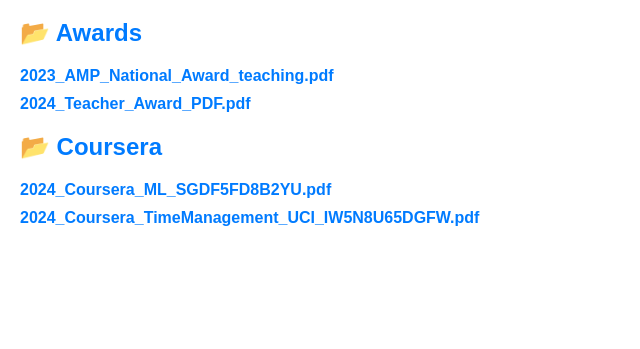
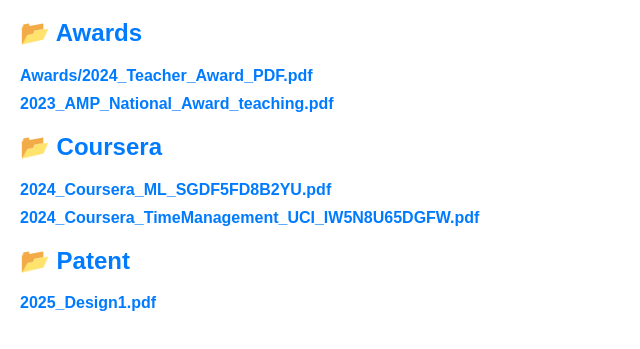
Before and after one commit to ummesalmaM/UmmesalmaM_Info, a plain HTML site: page index.html in a window 1280 px wide. Shown: the part 61-410 px from the top of the page, without its empty margins (0-640 px from the left). Drawn offline with Linux system fonts and the light colour scheme.

Commit message:
Add files via upload

```diff
--- a/index.html
+++ b/index.html
@@ -18,8 +18,9 @@
 
     <h2>📂 Awards</h2>
     <ul>
+        <li><a
+href="Awards/2024_Teacher_Award_PDF.pdf" target="_blank">Awards/2024_Teacher_Award_PDF.pdf</a></li>
         <li><a href="Awards/2023_AMP_National_Award_teaching.pdf" target="_blank">2023_AMP_National_Award_teaching.pdf</a></li>
-        <li><a href="Awards/2024_Teacher_Award_PDF.pdf" target="_blank">2024_Teacher_Award_PDF.pdf</a></li>
     </ul>
 
     <h2>📂 Coursera</h2>
@@ -28,5 +29,11 @@
         <li><a href="Coursera/2024_Coursera_TimeManagement_UCI_IW5N8U65DGFW.pdf" target="_blank">2024_Coursera_TimeManagement_UCI_IW5N8U65DGFW.pdf</a></li>
     </ul>
 
+<h2>📂 Patent</h2>
+    <ul>
+        <li><a href="Patent/2025_Design1.pdf" target="_blank">2025_Design1.pdf</a></li>
+        <li>
+</li>
+    </ul>
 </body>
 </html>
```
